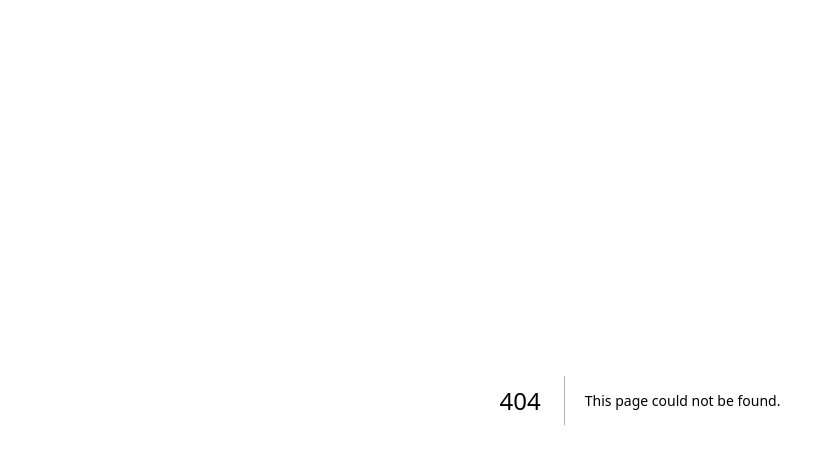
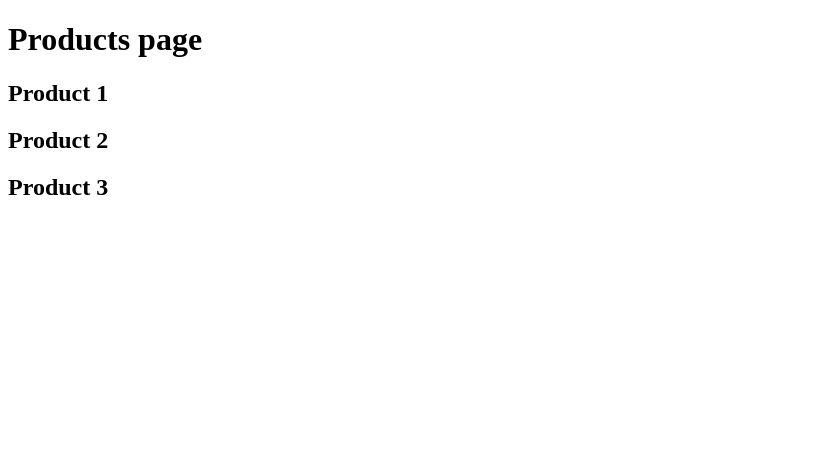
Before and after one commit to mfgabriel92/nextjs14-tutorial, a Next.js app: page /products in a window 1280 px wide. Before the commit this address had no page. Shown: the top 464 px of the page, without its empty margins (0-835 px from the left). Built offline with nearby package versions, Linux system fonts and the light colour scheme.

Commit message:
dynamic routes

```diff
--- /dev/null
+++ b/src/app/products/page.tsx
@@ -0,0 +1,10 @@
+export default function ProductsPage() {
+  return (
+    <>
+      <h1>Products page</h1>
+      <h2>Product 1</h2>
+      <h2>Product 2</h2>
+      <h2>Product 3</h2>
+    </>
+  );
+}
```
Also changed, not shown: src/app/products/[id]/page.tsx (added, +9 -0 lines).
